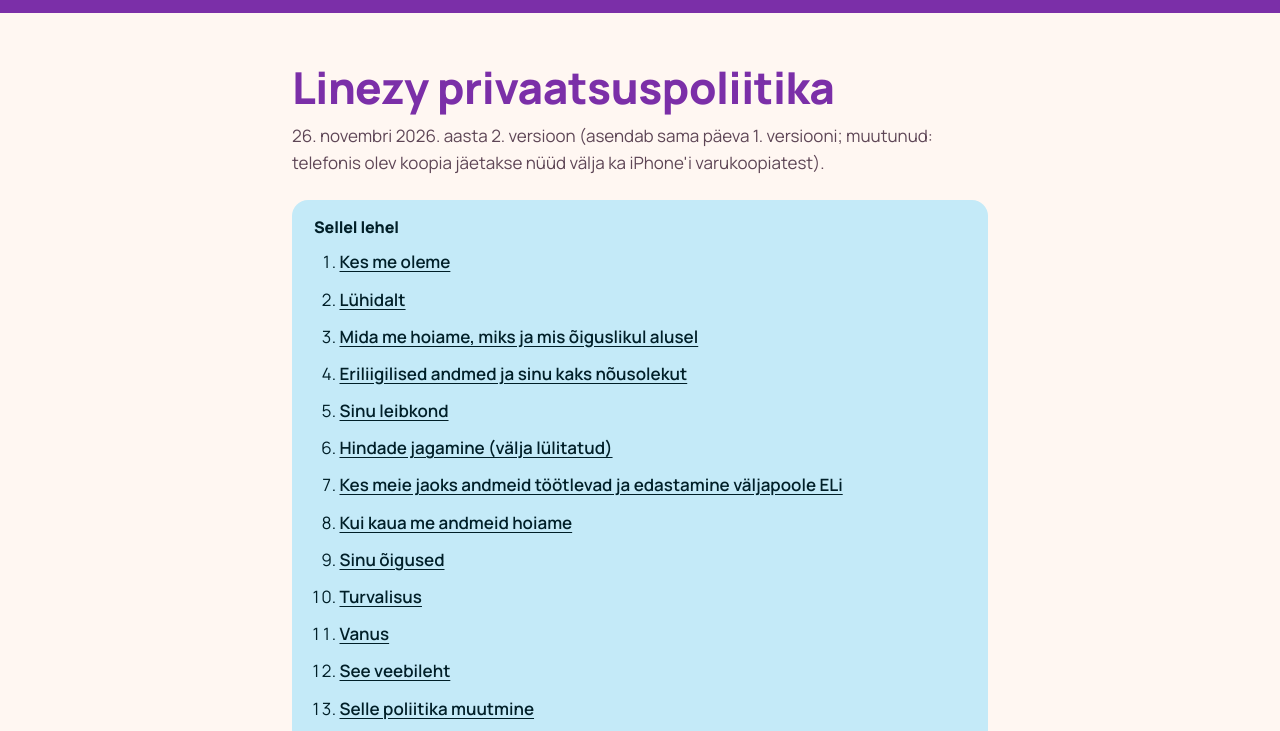
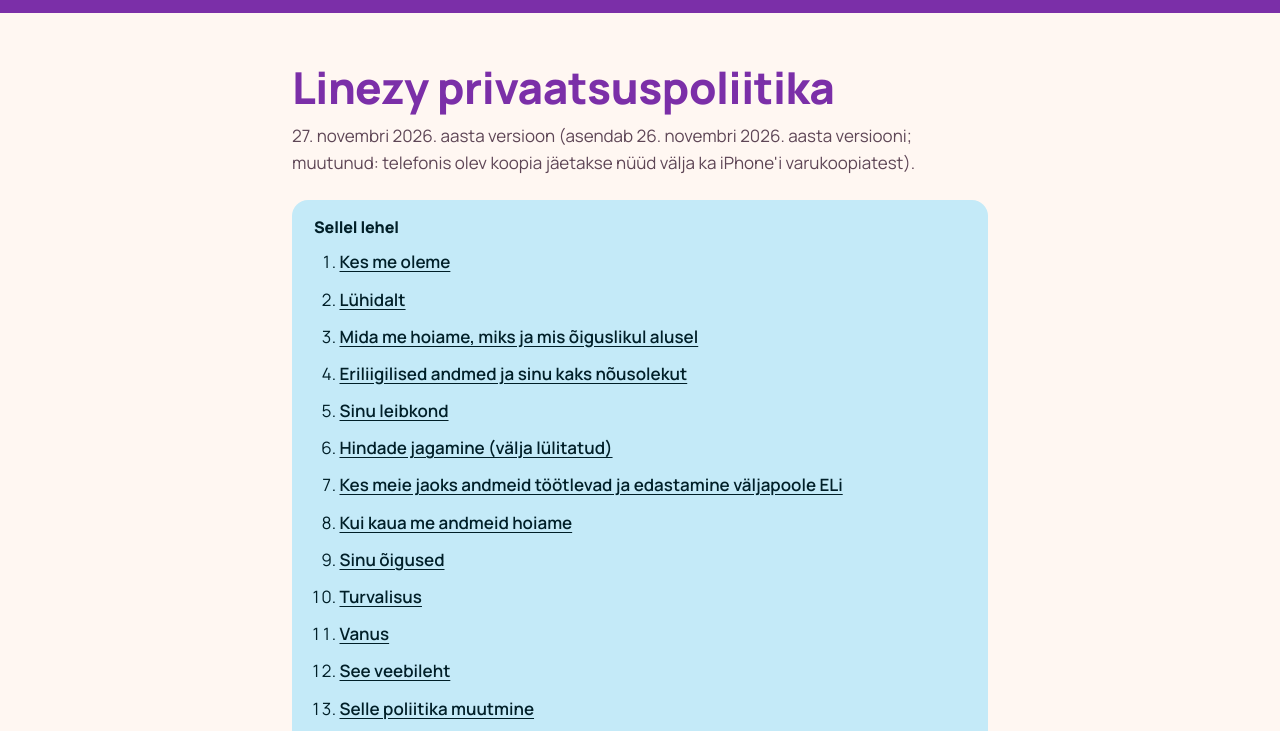
Before and after one commit to MiQ101/linezy-website, a plain HTML site: page privacy-et.html in a window 1280 px wide. Shown: the part 63-794 px from the top of the page. Drawn offline with Linux system fonts and the light colour scheme.

Commit message:
Privacy policy: version of November 27, 2026 (go-live day)
Co-Authored-By: Claude Opus 5.5 <noreply@anthropic.com>

```diff
--- a/privacy-et.html
+++ b/privacy-et.html
@@ -35,7 +35,7 @@
 
 <main id="main" class="doc">
   <h1>Linezy privaatsuspoliitika</h1>
-  <p class="meta">26. novembri 2026. aasta 2. versioon (asendab sama päeva 1. versiooni; muutunud: telefonis olev koopia jäetakse nüüd välja ka iPhone'i varukoopiatest).</p>
+  <p class="meta">27. novembri 2026. aasta versioon (asendab 26. novembri 2026. aasta versiooni; muutunud: telefonis olev koopia jäetakse nüüd välja ka iPhone'i varukoopiatest).</p>
 
   <nav class="toc" aria-labelledby="toc-h">
     <h2 id="toc-h">Sellel lehel</h2>
```
Also changed, not shown: privacy.html (+1 -1 lines).
